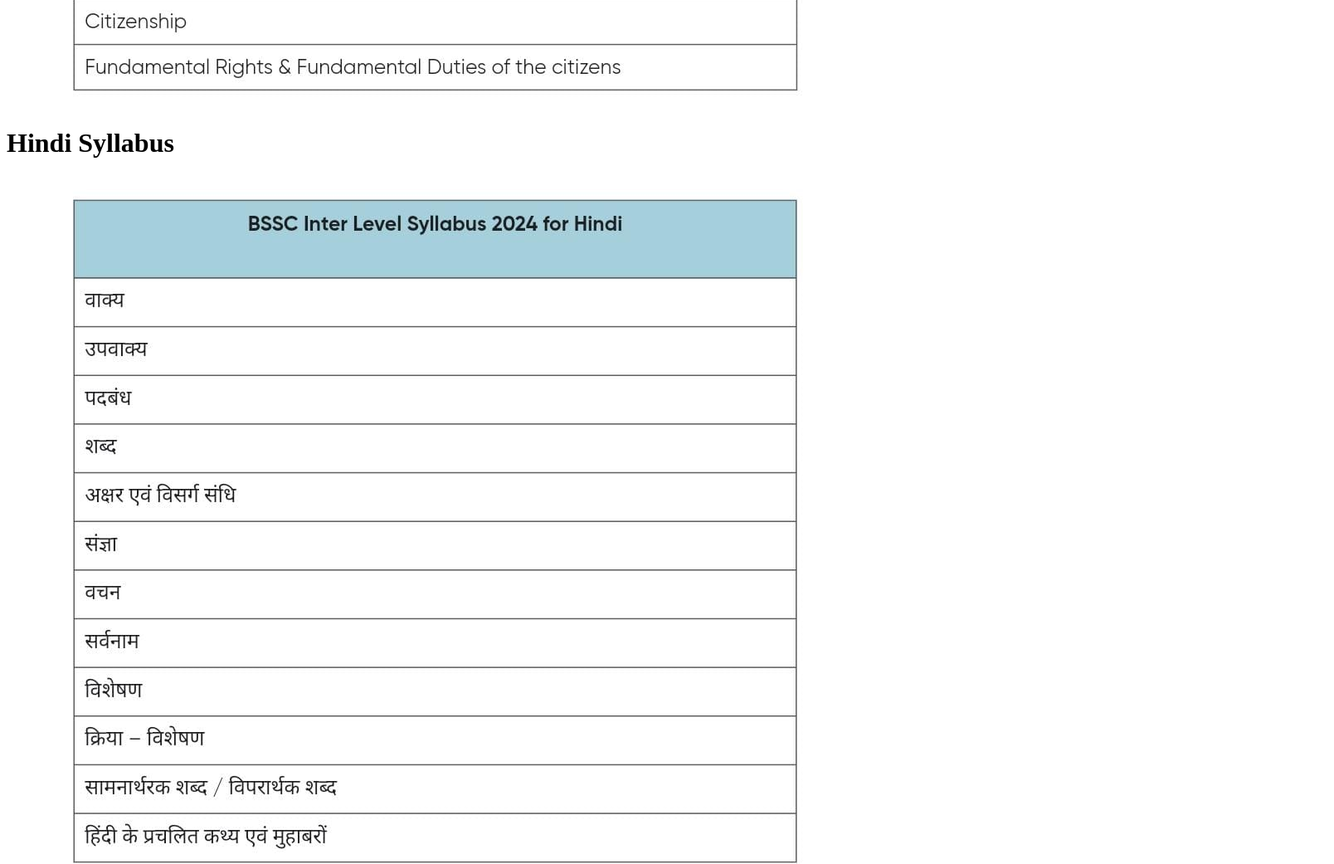
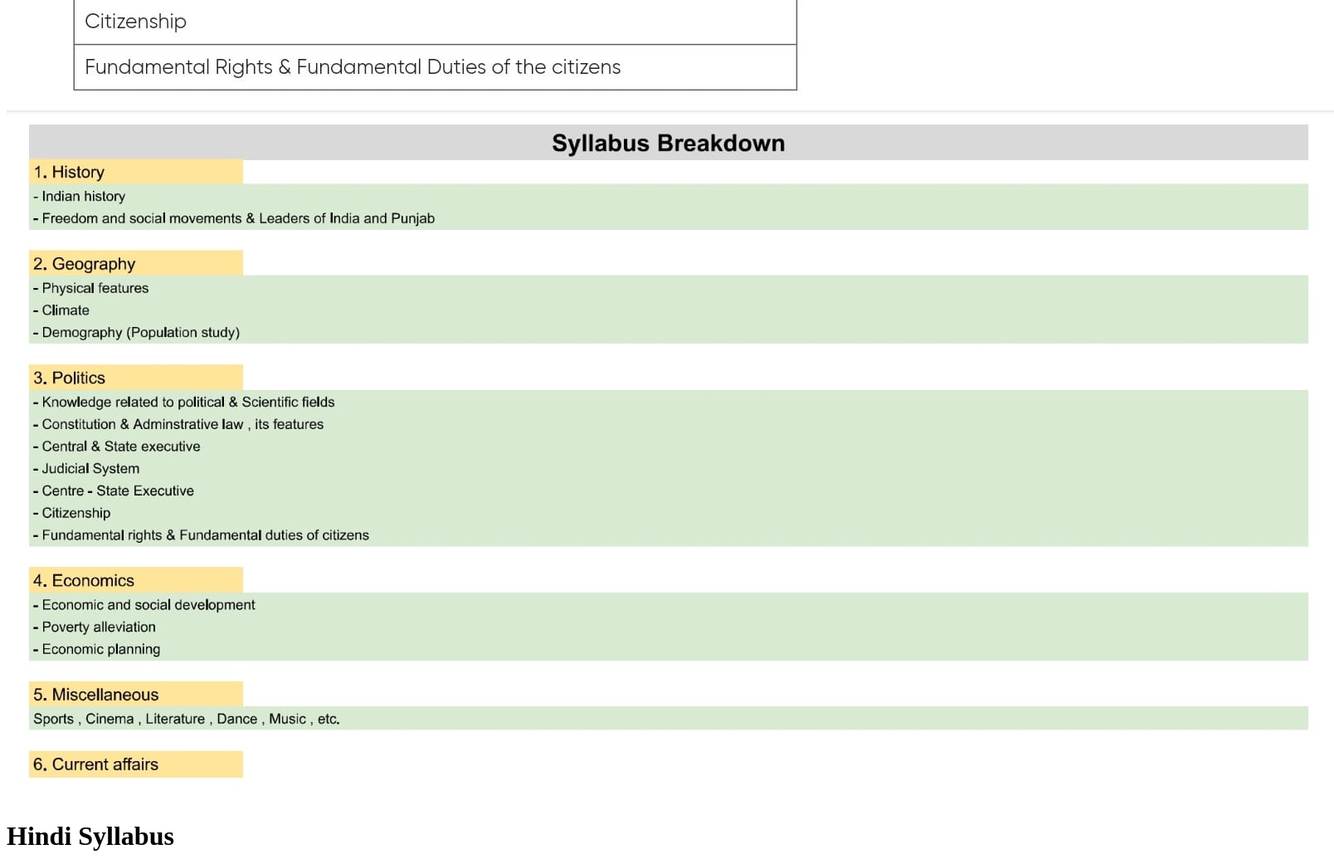
Before and after one commit to codeityash/syllabus-pattern.github.io, a plain HTML site: page index.html in a window 1280 px wide. Shown: the part 5780-6821 px from the top of the page at 83% size, 1608 px wide, since content can reach past the window. Drawn offline with Linux system fonts and the light colour scheme.

Commit message:
Update index.html

```diff
--- a/index.html
+++ b/index.html
@@ -48,6 +48,9 @@
             <h1>General Studies Syllabus</h1>
             <img src="General Studies.jpeg" alt="">
         </div>
+        <div>
+           <img src="Social_syll_breakdown.jpeg" alt="">
+        </div>
         <div class="boxs">
             <h1>Hindi Syllabus</h1>
             <img src="Hindi.jpeg" alt="">
```
